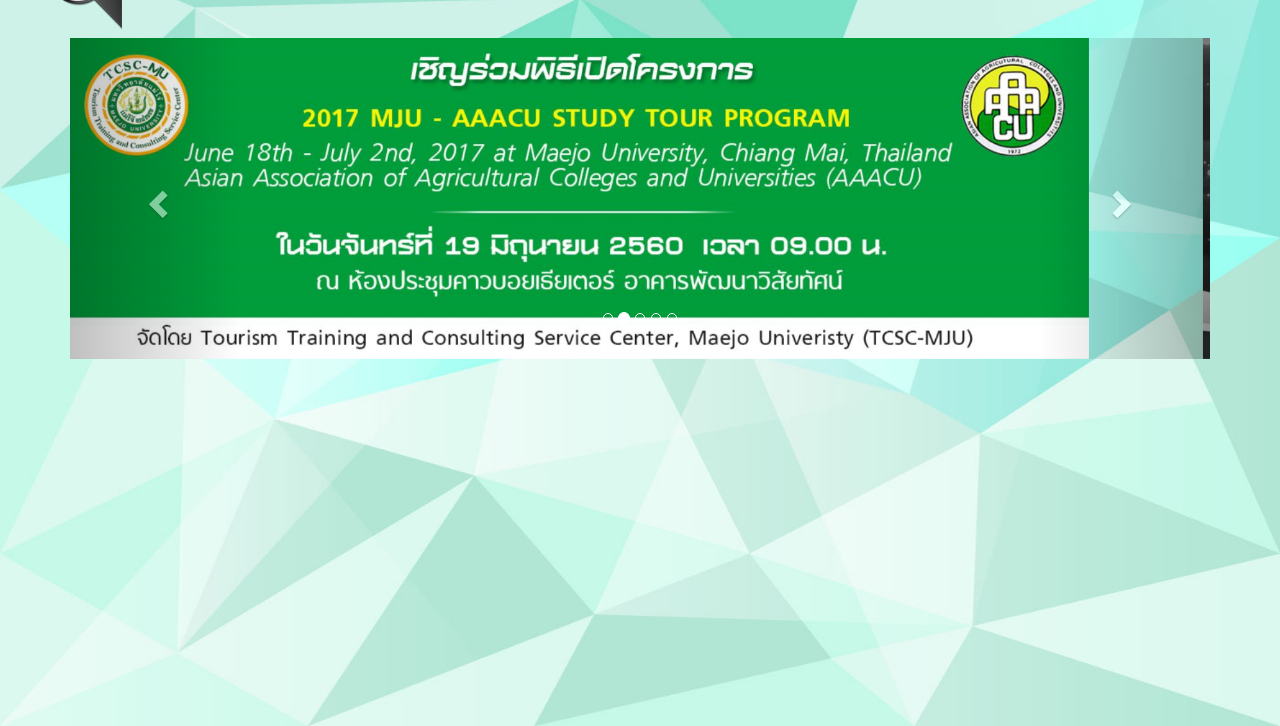
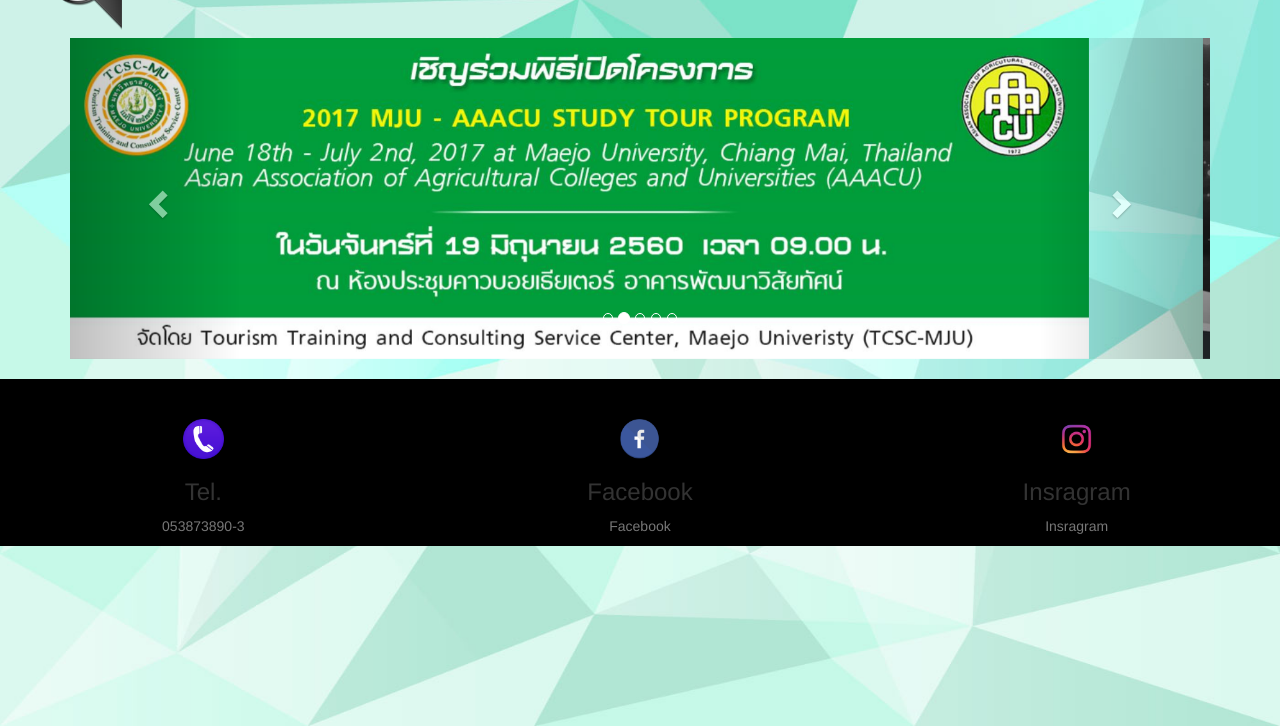
Before and after one commit to pakjirafern/cs446, a plain HTML site: page index1.html in a window 1280 px wide. Shown: the part 74-800 px from the top of the page. Drawn offline with nearby package versions, Linux system fonts and the light colour scheme.

Commit message:
Update index1.html

```diff
--- a/index1.html
+++ b/index1.html
@@ -165,6 +165,45 @@
 </div>
 </center>
 
+<br>
+<footer class="footer">
+
+       <div style="background:#000000">
+            <div class="row  change_font">
+                <div class="col-lg-4 col-xs-12 text-center">
+                    <div class="service-box">
+                    <br>
+                    <br>
+                        <img src="img/te.png" style="width:10%;">
+                        <h3 id="cl">Tel.</h3>
+                        <p class="text-muted ">053873890-3</p>
+                    </div>
+                </div>
+                <div class="col-lg-4 col-xs-12 text-center">
+                    <div class="service-box">
+                    <br>
+                    <br>
+                        <img src="img/face1.png" style="width:10%; ">
+                        <h3 id="cl">Facebook</h3>
+                        <p class="text-muted">Facebook</p>
+                    </div>
+                </div>
+                <div class="col-lg-4  col-xs-12 text-center">
+                    <div class="service-box">
+                    <br>
+                    <br>
+                        <img src="img/ig.png" style="width:10%;">
+                        <h3 id="cl">Insragram</h3>
+                        <p class="text-muted">Insragram</p>
+                    </div>
+                </div>
+
+
+            </div>
+        </div>
+    </section>
+    </footer>
+
 
 
 
```
